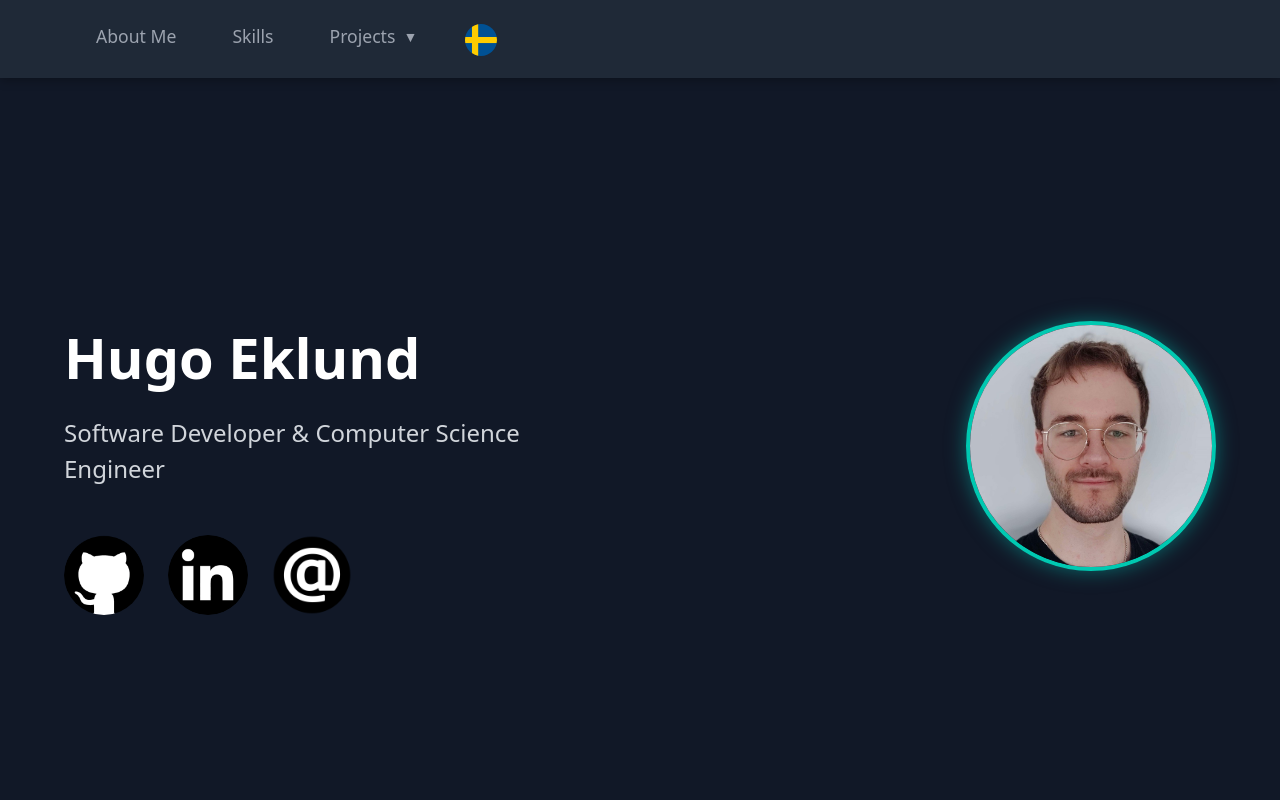
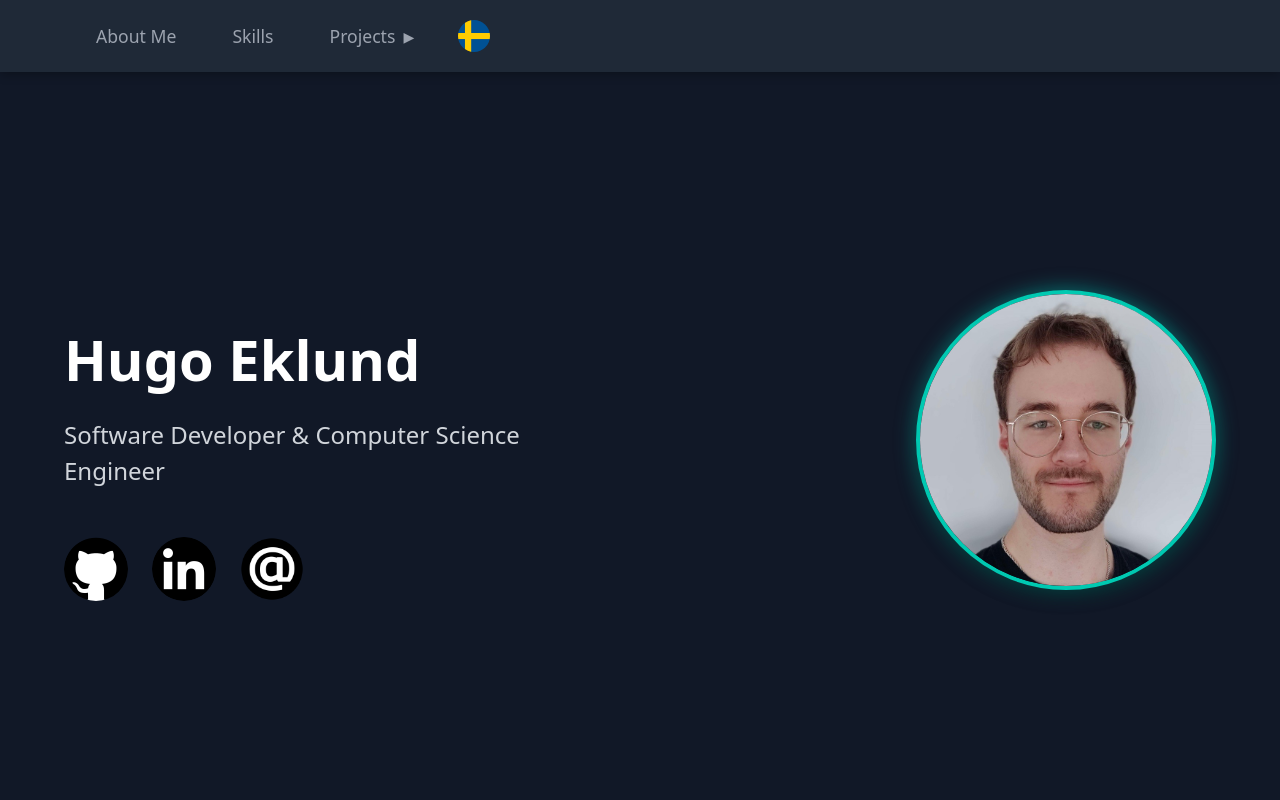
Before and after one commit to HugoEklund/PortfolioWeb, a React (Vite) app in the folder Frontend/: page / in a window 1280 px wide. Shown: the top 800 px of the page. Built offline with nearby package versions, Linux system fonts and the light colour scheme.

Commit message:
scaled icons and added hover glow to the projects dropdown

```diff
--- a/Frontend/src/App.css
+++ b/Frontend/src/App.css
@@ -81,8 +81,6 @@
     font-size: 1.1rem;
     cursor: pointer;
     padding: 0.5rem 1rem;
-    border-radius: 0.5rem;
-    transition: all 0.3s ease;
 }
 
 .nav-button:hover {
@@ -92,19 +90,27 @@
 }
 
 .language-toggle-button {
-    width: 2rem;
-    height: 2rem;
+    width: 2.5rem;
+    height: 2.5rem;
+    display: flex;
+    align-items: center;
+    justify-content: center;
     background: none;
     border: none;
     cursor: pointer;
-    padding: 0.5rem;
+    padding: 0.25rem;
     border-radius: 50%;
-    transition: background-color 0.3s ease, transform 0.2s ease-in-out;
+    position: relative;
+    transition: background-color 0.3s, box-shadow 0.2s;
 }
 
+.language-toggle-button:focus,
+.language-toggle-button:focus-visible,
 .language-toggle-button:hover {
-    background-color: rgba(255, 255, 255, 0.1);
+    outline: 3px solid var(--accent-main);
+    outline-offset: 2px;
     box-shadow: 0 8px 16px rgba(0, 0, 0, 0.4), 0 0 20px rgba(0, 190, 177, 0.6);
+    background-color: rgba(255, 255, 255, 0.08);
 }
 
 .language-flag {
@@ -114,6 +120,7 @@
     object-fit: cover;
     object-position: center;
     filter: none;
+    display: block;
 }
 
 .hero-section {
@@ -184,8 +191,8 @@
     display: inline-flex;
     align-items: center;
     justify-content: center;
-    width: 5rem;
-    height: 5rem;
+    width: 4rem;
+    height: 4rem;
     border-radius: 50%;
     transition: transform 0.2s ease-in-out, box-shadow 0.2s ease-in-out;
 }
@@ -196,20 +203,20 @@
 }
 
 .social-icon-img {
-    width: 5rem;
-    height: 5rem;
+    width: 4rem;
+    height: 4rem;
     object-fit: contain;
     filter: none;
     border-radius: 50%;
 }
 
 .hero-image-container {
-    width: 250px;
-    height: 250px;
+    width: 300px;
+    height: 300px;
     border-radius: 50%;
     overflow: hidden;
     border: 4px solid var(--accent-main);
-    box-shadow: 0 0 20px rgba(0, 190, 177, 0.5);
+    box-shadow: 0 8px 16px rgba(0, 0, 0, 0.4), 0 0 20px rgba(0, 190, 177, 0.6);
 }
 
 .hero-image {
@@ -292,7 +299,7 @@
 }
 
 .project-card:hover {
-    transform: translateY(-5px) scale(1.02);
+    transform: translateY(-2px) scale(1.01);
     box-shadow: 0 12px 24px rgba(0, 0, 0, 0.5), 0 0 25px rgba(0, 190, 177, 0.3);
 }
 
@@ -351,7 +358,7 @@
 }
 
 .projects-dropdown:hover .arrow-down {
-    transform: rotate(180deg);
+    transform: rotate(90deg);
 }
 
 .dropdown-menu {
@@ -379,9 +386,17 @@
     font-size: 1rem;
     transition: background 0.2s, color 0.2s;
 }
-.dropdown-item:hover {
+
+.dropdown-item:hover,
+.dropdown-item:focus,
+.dropdown-item:focus-visible {
     background: var(--accent-dark);
     color: white;
+    outline: 3px solid var(--accent-main);
+    outline-offset: 2px;
+    box-shadow: 0 8px 16px rgba(0,0,0,0.4), 0 0 20px rgba(0,190,177,0.6);
+    border-radius: 0.5rem;
+    z-index: 2;
 }
 
 .main-footer {
--- a/Frontend/src/App.jsx
+++ b/Frontend/src/App.jsx
@@ -117,7 +117,7 @@ const App = () => {
                                     style={{ display: 'flex', alignItems: 'center', gap: '0.3em' }}
                                 >
                                     {currentLang.navProjects}
-                                    <span className="arrow-down" style={{ fontSize: '0.8em', marginLeft: '0.2em' }}>▼</span>
+                                    <span className="arrow-down" style={{ fontSize: '0.8em', marginLeft: '0.2em' }}>▶</span>
                                 </button>
                                 {showDropdown && (
                                     <ul className="dropdown-menu" style={{
```
